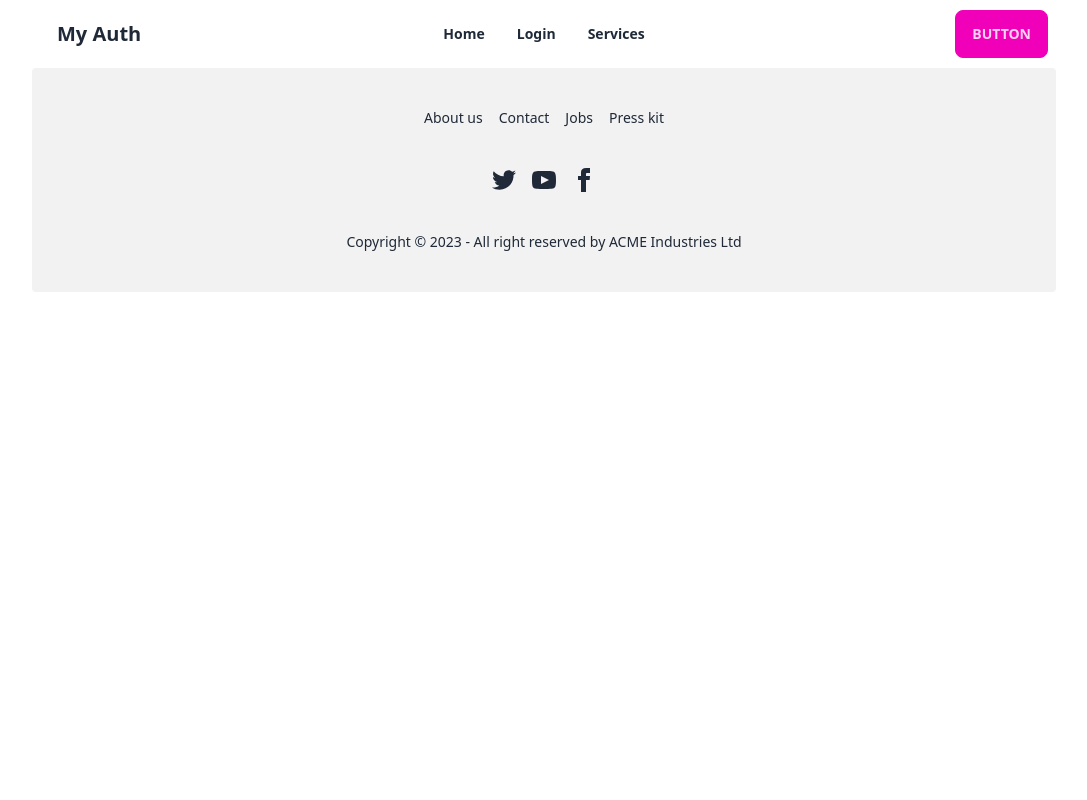
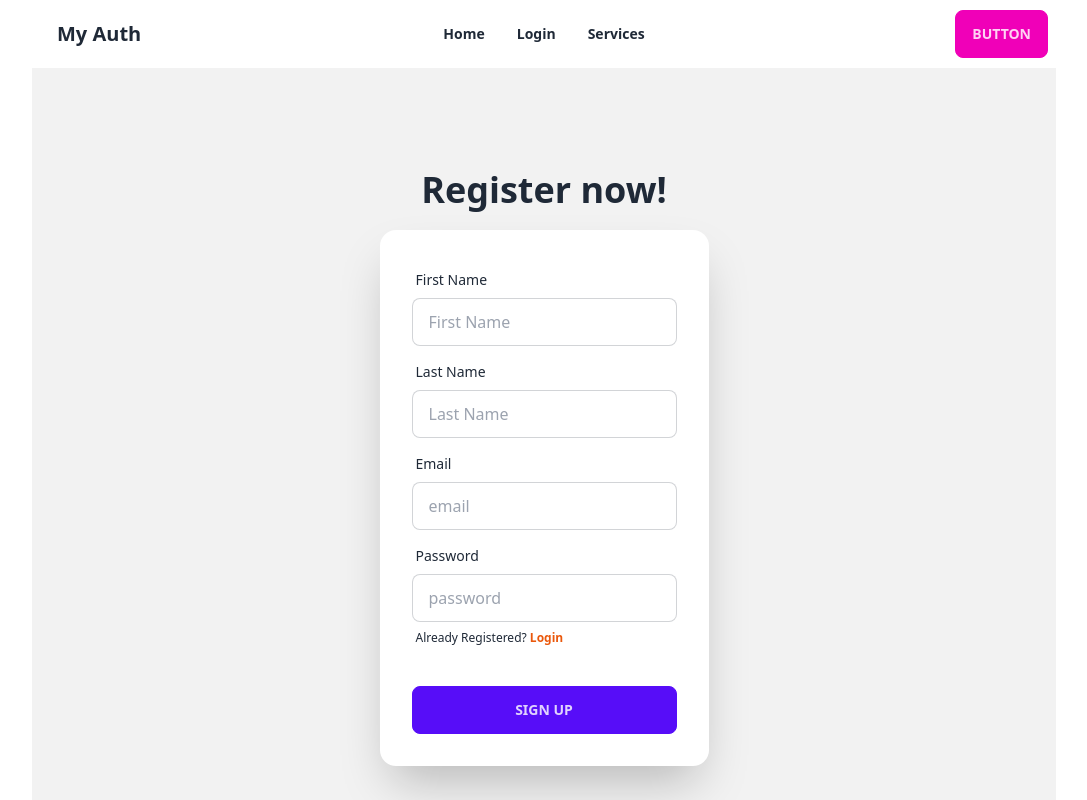
Before and after one commit to mazhars-git/auth-project, a React (Vite) app: page /signup in a window 1280 px wide. Shown: the top 800 px of the page, without its empty margins (96-1183 px from the left). Built offline with nearby package versions, Linux system fonts and the light colour scheme.

Commit message:
sign up page created

```diff
--- a/src/Components/Pages/Login/Login.jsx
+++ b/src/Components/Pages/Login/Login.jsx
@@ -22,13 +22,13 @@
                             <label className="label">
                                 <span className="label-text">Email</span>
                             </label>
-                            <input type="text" placeholder="email" className="input input-bordered" />
+                            <input type="text" name='email' placeholder="email" className="input input-bordered" />
                         </div>
                         <div className="form-control">
                             <label className="label">
                                 <span className="label-text">Password</span>
                             </label>
-                            <input type="text" placeholder="password" className="input input-bordered" />
+                            <input type="text" name='password' placeholder="password" className="input input-bordered" />
                             <label className="label">
                                 <a href="#" className="label-text-alt link link-hover">Not Registered? <Link className='text-orange-600 font-bold' to="/signup">Sign Up</Link> </a>
                             </label>
--- a/src/Components/Pages/SignUp/SignUp.jsx
+++ b/src/Components/Pages/SignUp/SignUp.jsx
@@ -1,9 +1,55 @@
 import React from 'react';
+import { Link } from 'react-router-dom';
 
 const SignUp = () => {
+    const handleSignUp = (event) => {
+        event.preventDefault();
+    }
+
     return (
-        <div>
+        <div className="hero min-h-screen bg-base-200">
+            <div className="">
+                <div className="text-center pb-5">
+                    <h1 className="text-4xl font-bold">Register now!</h1>
+                </div>
 
+                <div className="card w-full max-w-lm shadow-2xl bg-base-100">
+
+                    <form onSubmit={() => handleSignUp()} className="card-body">
+                        <div className="form-control">
+                            <label className="label">
+                                <span className="label-text">First Name</span>
+                            </label>
+                            <input type="text" name='firstName' placeholder="First Name" className="input input-bordered" />
+                        </div>
+                        <div className="form-control">
+                            <label className="label">
+                                <span className="label-text">Last Name</span>
+                            </label>
+                            <input type="text" name='lastName' placeholder="Last Name" className="input input-bordered" />
+                        </div>
+                        <div className="form-control">
+                            <label className="label">
+                                <span className="label-text">Email</span>
+                            </label>
+                            <input type="text" name='email' placeholder="email" className="input input-bordered" />
+                        </div>
+                        <div className="form-control">
+                            <label className="label">
+                                <span className="label-text">Password</span>
+                            </label>
+                            <input type="text" name='password' placeholder="password" className="input input-bordered" />
+                            <label className="label">
+                                <a href="#" className="label-text-alt link link-hover">Already Registered? <Link className='text-orange-600 font-bold' to="/login">Login</Link> </a>
+                            </label>
+                        </div>
+                        <div className="form-control mt-6">
+                            <button className="btn btn-primary">Sign Up</button>
+                        </div>
+                    </form>
+
+                </div>
+            </div>
         </div>
     );
 };
```
